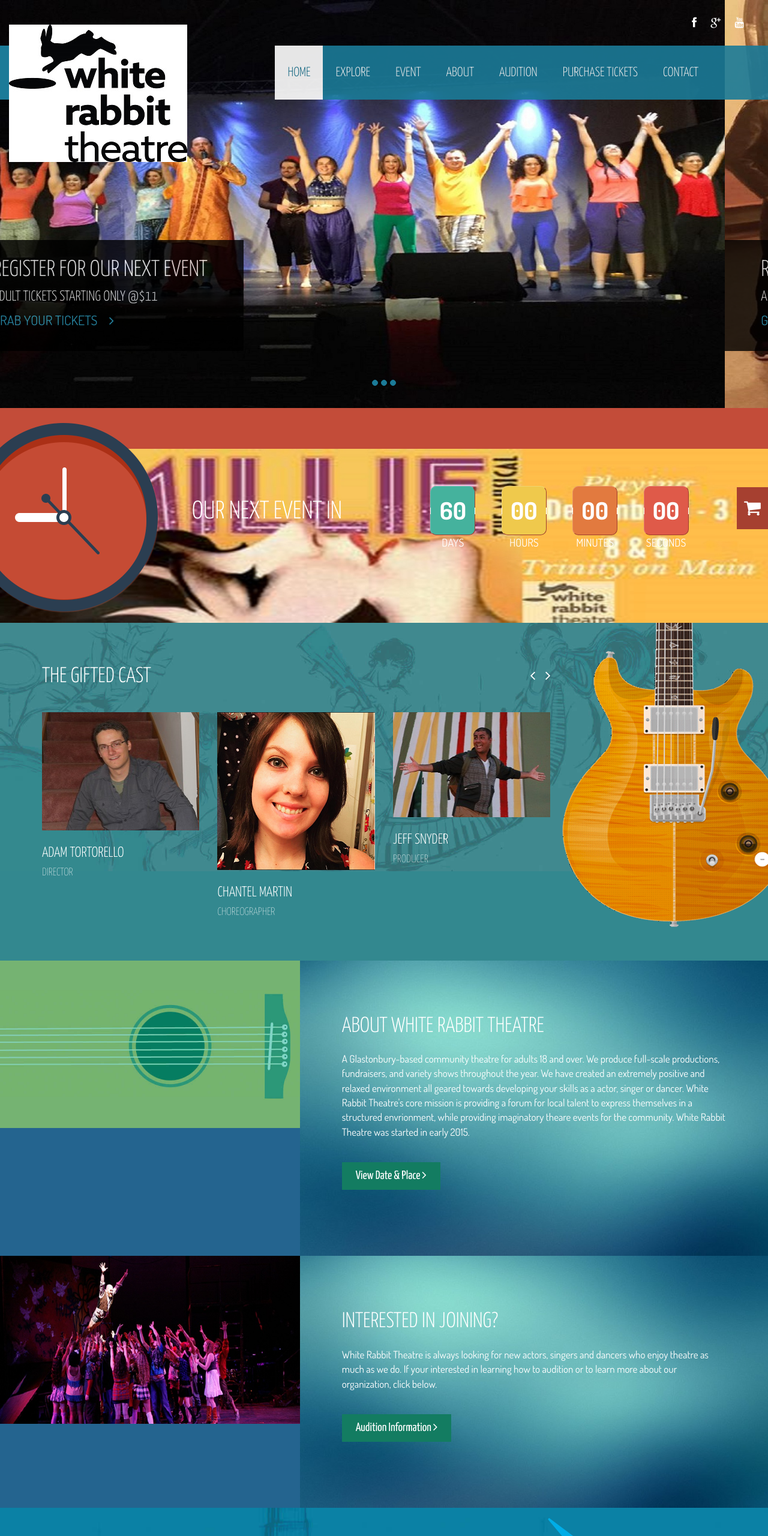
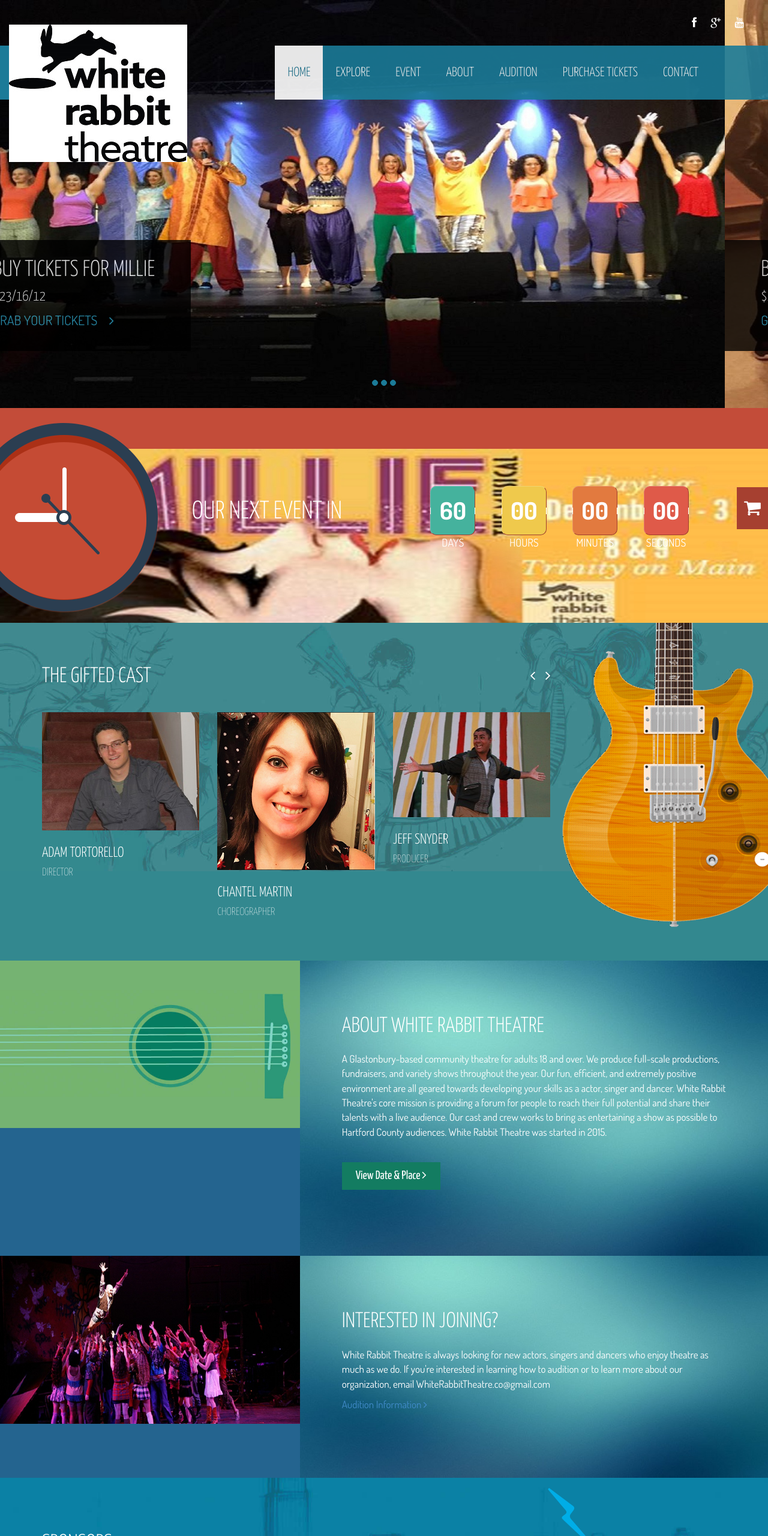
Before and after one commit to WhiteRabbitTheatre/WhiteRabbitTheatre.github.io, a plain HTML site: page index.html in a window 1280 px wide. Shown: the top 2560 px of the page at 60% size. Drawn offline with Linux system fonts and the light colour scheme; some packages are replaced by stand-ins of ours.

Commit message:
Add files via upload

```diff
--- a/index.html
+++ b/index.html
@@ -5,7 +5,7 @@
     <meta name="viewport" content="width=device-width, initial-scale=1.0">
     <meta name="description" content="">
     <meta name="author" content="">
-    <title>White Rabbit Theatre Company</title>
+    <title>White Rabbit Theatre</title>
     <link href="css/bootstrap.min.css" rel="stylesheet">
     <link href="css/font-awesome.min.css" rel="stylesheet">
 	<link href="css/main.css" rel="stylesheet">
@@ -74,24 +74,24 @@
 				<div class="item active">
 					<img class="img-responsive" src="images/slider/bg1.jpg" alt="slider">
 					<div class="carousel-caption">
-						<h2>register for our next event </h2>
-						<h4>Adult Tickets starting only @$11</h4>
+						<h2>Buy tickets for Millie </h2>
+						<h4>$23/16/12</h4>
 						<a href="#contact">GRAB YOUR TICKETS <i class="fa fa-angle-right"></i></a>
 					</div>
 				</div>
 				<div class="item">
 					<img class="img-responsive" src="images/slider/bg2.jpg" alt="slider">
 					<div class="carousel-caption">
-						<h2>register for our next event </h2>
-						<h4>Adult Tickets starting only @$11</h4>
+						<h2>Buy tickets for Millie </h2>
+						<h4>$23/16/12</h4>
 						<a href="#contact">GRAB YOUR TICKETS <i class="fa fa-angle-right"></i></a>
 					</div>
 				</div>
 				<div class="item">
 					<img class="img-responsive" src="images/slider/bg3.jpg" alt="slider">
 					<div class="carousel-caption">
-						<h2>register for our next event </h2>
-						<h4>Adult Tickets starting only @$11</h4>
+						<h2>Buy tickets for Millie </h2>
+						<h4>$23/16/12</h4>
 						<a href="#contact" >GRAB YOUR TICKETS <i class="fa fa-angle-right"></i></a>
 					</div>
 				</div>
@@ -131,7 +131,7 @@
 				</div>
 			</div>
 			<div class="cart">
-				<a href="https://www.eventbrite.com/support/GettingStarted?lg=en_US"><i class="fa fa-shopping-cart"></i> <span>Purchase Tickets</span></a>
+				<a href="www.trinityonmain.org"><i class="fa fa-shopping-cart"></i> <span>Purchase Tickets</span></a>
 			</div>
 		</div>
 	</section><!--/#explore-->
@@ -211,7 +211,7 @@
 		</div>
 		<div class="about-content">
 					<h2>About White Rabbit Theatre</h2>
-					<p>A Glastonbury-based community theatre for adults 18 and over. We produce full-scale productions, fundraisers, and variety shows throughout the year. We have created an extremely positive and relaxed environment all geared towards developing your skills as a actor, singer or dancer. White Rabbit Theatre's core mission is providing a forum for local talent to express themselves in a structured envrionment, while providing imaginatory theare events for the community. White Rabbit Theatre was started in early 2015.</p>
+					<p>A Glastonbury-based community theatre for adults 18 and over. We produce full-scale productions, fundraisers, and variety shows throughout the year. Our fun, efficient, and extremely positive environment are all geared towards developing your skills as a actor, singer and dancer. White Rabbit Theatre's core mission is providing a forum for people to reach their full potential and share their talents with a live audience. Our cast and crew works to bring as entertaining a show as possible to Hartford County audiences. White Rabbit Theatre was started in 2015.</p>
 					<a href="#" class="btn btn-primary">View Date & Place <i class="fa fa-angle-right"></i></a>
 
 		</div>
@@ -223,8 +223,8 @@
 		</div>
 		<div class="about-content">
 					<h2>Interested in Joining?</h2>
-					<p>White Rabbit Theatre is always looking for new actors, singers and dancers who enjoy theatre as much as we do. If your interested in learning how to audition or to learn more about our organization, click below.</p>
-					<a href="http://www.signupgenius.com/go/30e0d4ea5aa29a5ff2-throughly" class="btn btn-primary">Audition Information <i class="fa fa-angle-right"></i></a>
+					<p>White Rabbit Theatre is always looking for new actors, singers and dancers who enjoy theatre as much as we do. If you're interested in learning how to audition or to learn more about our organization, email WhiteRabbitTheatre.co@gmail.com</p>
+					<a href= class="btn btn-primary">Audition Information <i class="fa fa-angle-right"></i></a>
 
 		</div>
 	</section><!--/#about-->
```
